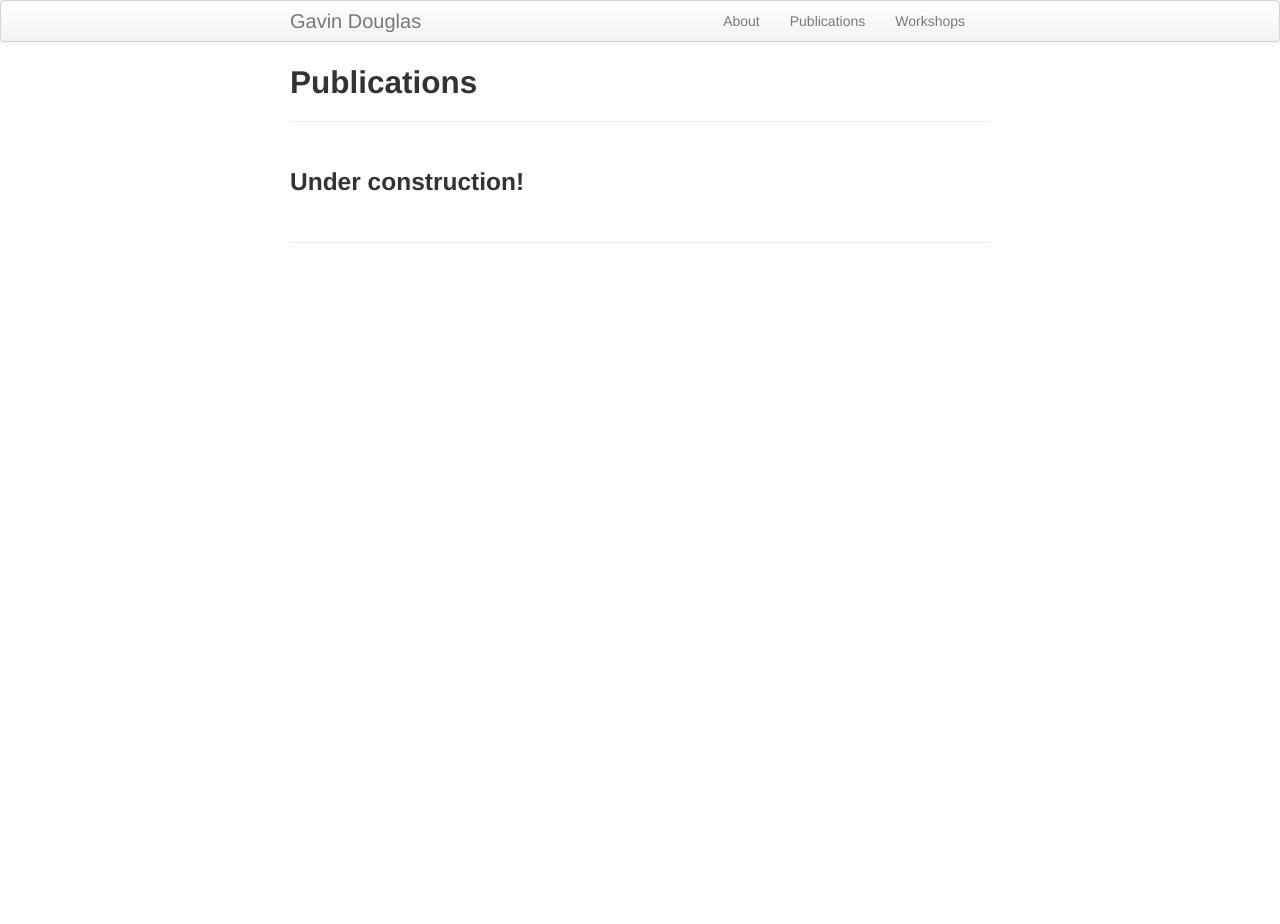
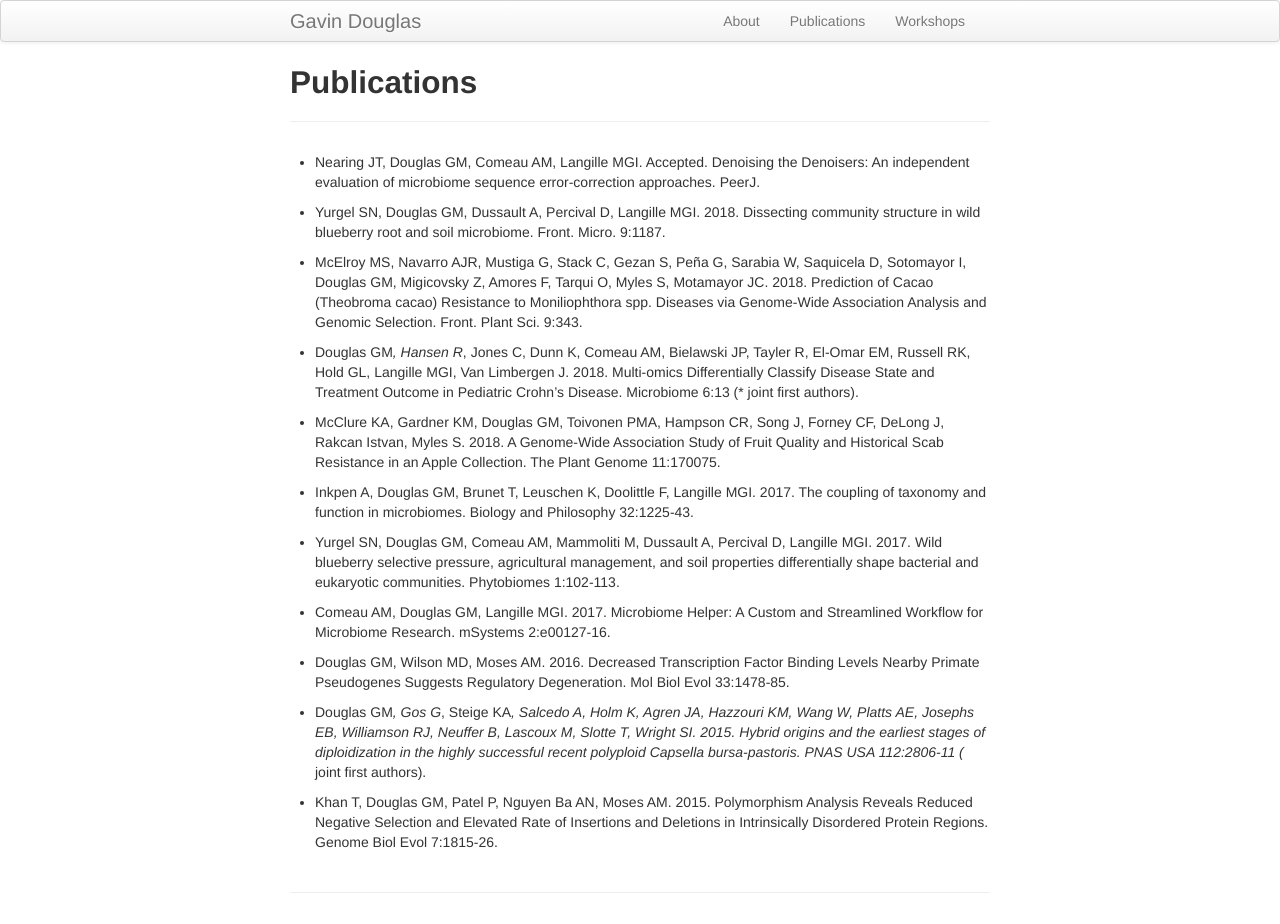
Before and after one commit to gavinmdouglas/gavinmdouglas.github.io, a Jekyll site: the page built from pages/publications.md, in a window 1280 px wide. Built offline with Jekyll 4.4.1, drawn with Linux system fonts in a browser that asks for light colours; before the commit the page ends 900 px from its top, so only the background shows below that.

Commit message:
added basic content

```diff
--- a/pages/publications.md
+++ b/pages/publications.md
@@ -3,5 +3,24 @@ layout: page
 title: Publications
 ---
 
+* Nearing JT, Douglas GM, Comeau AM, Langille MGI. Accepted. Denoising the Denoisers: An independent evaluation of microbiome sequence error-correction approaches. PeerJ.
 
-### Under construction!
+* Yurgel SN, Douglas GM, Dussault A, Percival D, Langille MGI. 2018. Dissecting community structure in wild blueberry root and soil microbiome. Front. Micro. 9:1187.
+
+* McElroy MS, Navarro AJR, Mustiga G, Stack C, Gezan S, Peña G, Sarabia W, Saquicela D, Sotomayor I, Douglas GM, Migicovsky Z, Amores F, Tarqui O, Myles S, Motamayor JC. 2018. Prediction of Cacao (Theobroma cacao) Resistance to Moniliophthora spp. Diseases via Genome-Wide Association Analysis and Genomic Selection. Front. Plant Sci. 9:343.
+
+* Douglas GM*, Hansen R*, Jones C, Dunn K, Comeau AM, Bielawski JP, Tayler R, El-Omar EM, Russell RK, Hold GL, Langille MGI, Van Limbergen J. 2018. Multi-omics Differentially Classify Disease State and Treatment Outcome in Pediatric Crohn's Disease. Microbiome 6:13 (* joint first authors).
+
+* McClure KA, Gardner KM, Douglas GM, Toivonen PMA, Hampson CR, Song J, Forney CF, DeLong J, Rakcan Istvan, Myles S. 2018. A Genome-Wide Association Study of Fruit Quality and Historical Scab Resistance in an Apple Collection. The Plant Genome 11:170075.
+
+* Inkpen A, Douglas GM, Brunet T, Leuschen K, Doolittle F, Langille MGI. 2017. The coupling of taxonomy and function in microbiomes. Biology and Philosophy 32:1225-43.
+
+* Yurgel SN, Douglas GM, Comeau AM, Mammoliti M, Dussault A, Percival D, Langille MGI. 2017. Wild blueberry selective pressure, agricultural management, and soil properties differentially shape bacterial and eukaryotic communities. Phytobiomes 1:102-113.
+
+* Comeau AM, Douglas GM, Langille MGI. 2017. Microbiome Helper: A Custom and Streamlined Workflow for Microbiome Research. mSystems 2:e00127-16.
+
+* Douglas GM, Wilson MD, Moses AM. 2016. Decreased Transcription Factor Binding Levels Nearby Primate Pseudogenes Suggests Regulatory Degeneration. Mol Biol Evol 33:1478-85.
+
+* Douglas GM*, Gos G*, Steige KA*, Salcedo A, Holm K, Agren JA, Hazzouri KM, Wang W, Platts AE, Josephs EB, Williamson RJ, Neuffer B, Lascoux M, Slotte T, Wright SI. 2015. Hybrid origins and the earliest stages of diploidization in the highly successful recent polyploid Capsella bursa-pastoris. PNAS USA 112:2806-11 (* joint first authors).
+
+* Khan T, Douglas GM, Patel P, Nguyen Ba AN, Moses AM. 2015. Polymorphism Analysis Reveals Reduced Negative Selection and Elevated Rate of Insertions and Deletions in Intrinsically Disordered Protein Regions. Genome Biol Evol 7:1815-26.
```
Also changed, not shown: index.md (+0 -11 lines), pages/R_assignments/R_ass1_answers.md (+2 -1 lines), pages/about.md (+5 -1 lines).
